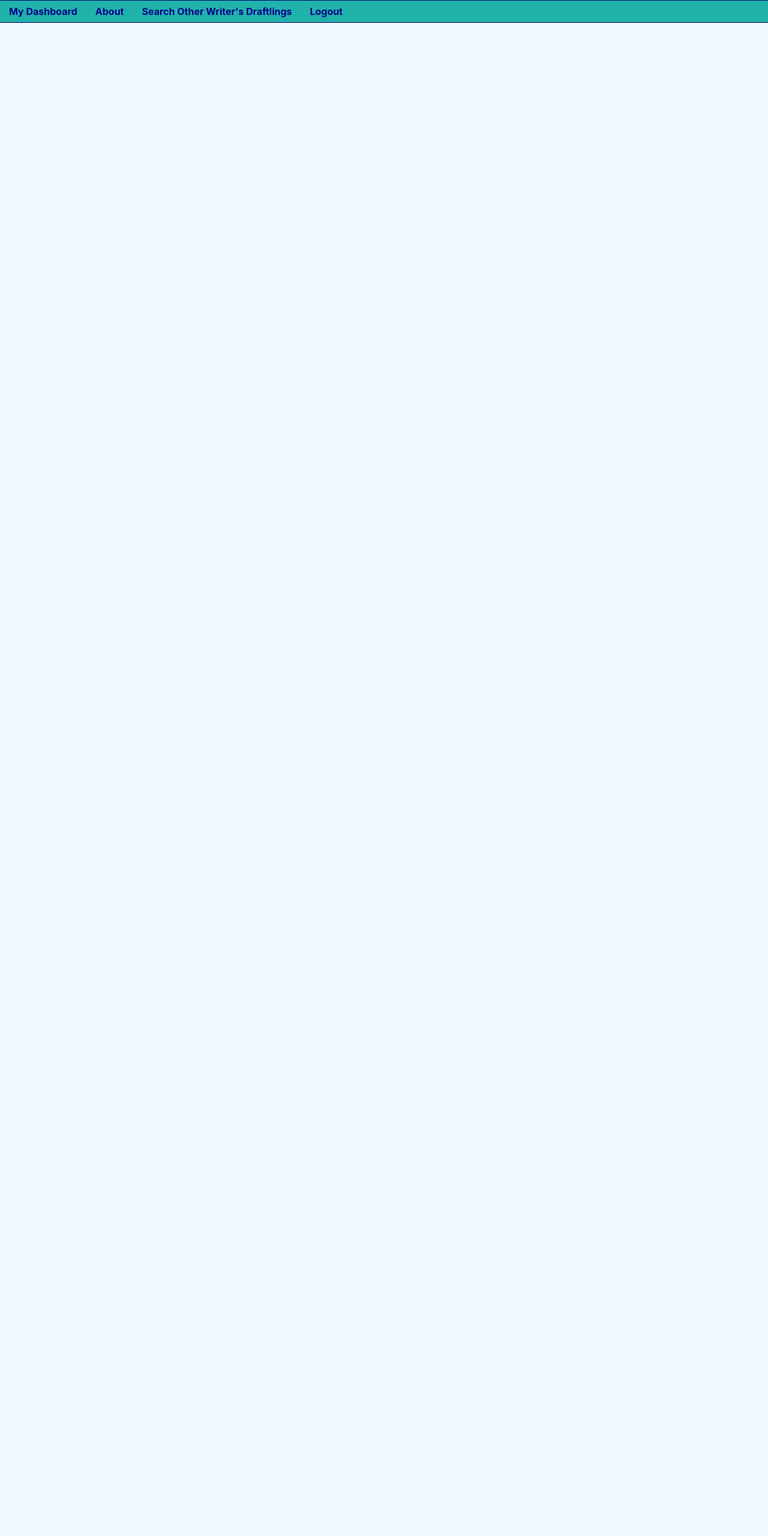
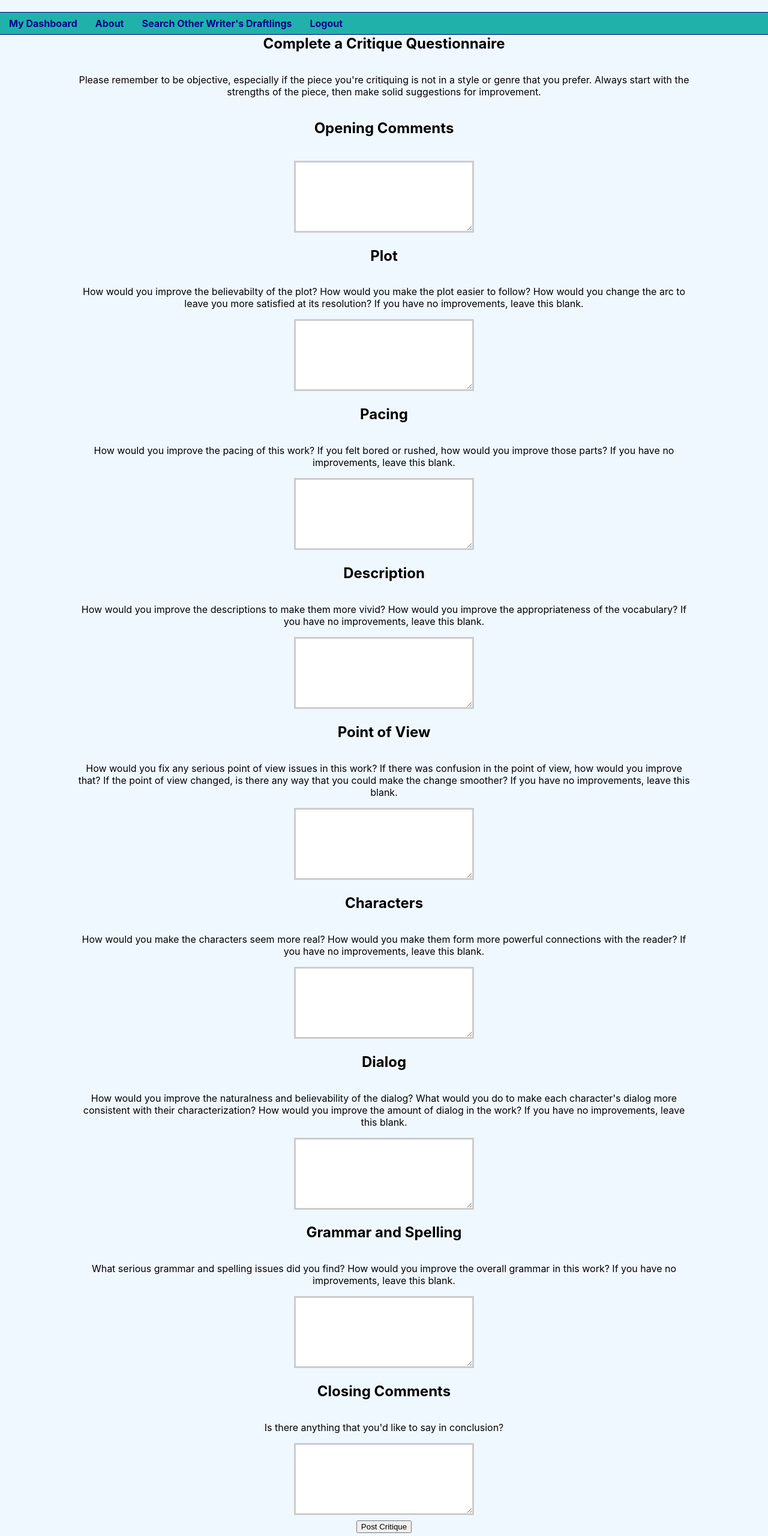
Before and after one commit to amrvitale/draftling-capstone, a React (Create React App) app: page /posttemplatecritique in a window 1280 px wide. Shown: the whole page at 60% size. Before the commit the page ends 800 px from the top, so only its background shows below. Built offline with nearby package versions, Linux system fonts and the light colour scheme.

Commit message:
fleshed out critique components

```diff
--- a/src/App.js
+++ b/src/App.js
@@ -12,6 +12,8 @@ import MyDraftlings from './components/mydraftlings/MyDraftlings';
 import SearchResults from './components/searchResults/SearchResults';
 import Read from './components/read/Read';
 import Edit from './components/edit/Edit';
+import CritiqueTemplate from './components/critiquetemplate/CritiqueTemplate';
+import CritiqueFreeform from './components/critiquefreeform/CritiqueFreeform';
 
 function App() {
   return (
@@ -27,6 +29,8 @@ function App() {
       <Route path ='/about' component={About} />
       <Route path= '/read' component={Read} />
       <Route path='/edit' component={Edit} />
+      <Route path='/postfreeformcritique' component={CritiqueFreeform} />
+      <Route path='/posttemplatecritique' component={CritiqueTemplate} />
     </div>
   );
 }
--- /dev/null
+++ b/src/components/critiquefreeform/CritiqueFreeform.css
@@ -0,0 +1,6 @@
+textarea {
+    width: 300px;
+	height: 120px;
+	border: 3px solid #cccccc;
+	padding: 5px;
+}
--- /dev/null
+++ b/src/components/critiquefreeform/CritiqueFreeform.js
@@ -0,0 +1,31 @@
+import React from 'react';
+import SearchResults from '../searchResults/SearchResults'
+import Read from '../read/Read';
+import './CritiqueFreeform.css'
+
+class CritiqueFreeform extends React.Component {
+    render() {
+        return (
+            <div className="freeform">
+                <section className="comments">
+                    <h2>Post a Freeform Critique</h2>
+                    <p>Please remember to be objective, especially if the piece you're critiquing is not in a style or genre that you prefer. Always start with the strengths of the piece, then make solid suggestions for improvement.</p>
+                    <h2>Opening Comments</h2>
+                    <textarea>
+
+                    </textarea>
+
+                    <h2>Freeform Critique</h2>
+                    <textarea>
+
+                    </textarea>
+
+                    <br/>
+                    <input type="submit" value="Post Critique"></input>
+                </section>
+            </div>
+        );
+    }
+}
+
+export default CritiqueFreeform;
--- /dev/null
+++ b/src/components/critiquetemplate/CritiqueTemplate.css
@@ -0,0 +1,6 @@
+textarea {
+    width: 300px;
+	height: 120px;
+	border: 3px solid #cccccc;
+	padding: 5px;
+}
--- /dev/null
+++ b/src/components/critiquetemplate/CritiqueTemplate.js
@@ -0,0 +1,75 @@
+import React from 'react';
+import SearchResults from '../searchResults/SearchResults'
+import Read from '../read/Read';
+import './CritiqueTemplate.css'
+
+class CritiqueTemplate extends React.Component {
+    render() {
+        return (
+            <div className="freeform">
+                <section className="comments">
+                    <h2>Complete a Critique Questionnaire</h2>
+                    <p>Please remember to be objective, especially if the piece you're critiquing is not in a style or genre that you prefer. Always start with the strengths of the piece, then make solid suggestions for improvement.</p>
+                    <h2>Opening Comments</h2>
+                    <br />
+                    <textarea>
+
+                    </textarea>
+
+                    <h2>Plot</h2>
+                    <p>How would you improve the believabilty of the plot? How would you make the plot easier to follow? How would you change the arc to leave you more satisfied at its resolution? If you have no improvements, leave this blank.</p>
+                    <br />
+                    <textarea>
+                    </textarea>
+
+                    <h2>Pacing</h2>
+                    <p>How would you improve the pacing of this work? If you felt bored or rushed, how would you improve those parts? If you have no improvements, leave this blank.</p>
+                    <br />
+                    <textarea>
+                    </textarea>
+
+                    <h2>Description</h2>
+                    <p>How would you improve the descriptions to make them more vivid? How would you improve the appropriateness of the vocabulary? If you have no improvements, leave this blank.</p>
+                    <br />
+                    <textarea>
+                    </textarea>
+
+                    <h2>Point of View</h2>
+                    <p>How would you fix any serious point of view issues in this work? If there was confusion in the point of view, how would you improve that? If the point of view changed, is there any way that you could make the change smoother? If you have no improvements, leave this blank.</p>
+                    <br />
+                    <textarea>
+                    </textarea>
+
+                    <h2>Characters</h2>
+                    <p>How would you make the characters seem more real? How would you make them form more powerful connections with the reader? If you have no improvements, leave this blank.</p>
+                    <br />
+                    <textarea>
+                    </textarea>
+
+                    <h2>Dialog</h2>
+                    <p>How would you improve the naturalness and believability of the dialog? What would you do to make each character's dialog more consistent with their characterization? How would you improve the amount of dialog in the work? If you have no improvements, leave this blank.</p>
+                    <br />
+                    <textarea>
+                    </textarea>
+
+                    <h2>Grammar and Spelling</h2>
+                    <p>What serious grammar and spelling issues did you find? How would you improve the overall grammar in this work? If you have no improvements, leave this blank.</p>
+                    <br />
+                    <textarea>
+                    </textarea>
+
+                    <h2>Closing Comments</h2>
+                    <p>Is there anything that you'd like to say in conclusion?</p>
+                    <br />
+                    <textarea>
+                    </textarea>
+
+                    <br/>
+                    <input type="submit" value="Post Critique"></input>
+                </section>
+            </div>
+        );
+    }
+}
+
+export default CritiqueTemplate;
--- a/src/components/read/Read.js
+++ b/src/components/read/Read.js
@@ -1,4 +1,5 @@
 import React from 'react';
+import { Link } from 'react-router-dom'
 
 class Read extends React.Component {
     render() {
@@ -6,6 +7,13 @@ class Read extends React.Component {
             <div className="readOnlyDraftlings">
                 <section class="placeholderForSelectedDraftling">
                   <p>Placeholder for read only version of selected Draftling...</p>
+                  <Link to='/postfreeformcritique'>
+                        <button type="submit">Write a freeform critique</button>
+                  </Link>
+
+                  <Link to='/posttemplatecritique'>
+                        <button type="submit">Write a templated critique</button>
+                  </Link>
                 </section>
 
             </div>
@@ -13,3 +21,5 @@ class Read extends React.Component {
     }
 }
 export default Read;
+
+//make it toggle one or the other and pop open the critique option
--- a/src/components/searchResults/SearchResults.js
+++ b/src/components/searchResults/SearchResults.js
@@ -7,6 +7,9 @@ class SearchResults extends React.Component {
             <div className="searchResults">
                 <h1>Search Results</h1>
                 <section className="resultsPlaceholder">
+                <Link to='/read'>
+                    <button type="submit">Read</button>
+                </Link>
 
                 </section>
 
@@ -19,3 +22,5 @@ class SearchResults extends React.Component {
 }
 
 export default SearchResults;
+
+//except read link will take you to id of story yes?
--- a/src/components/signup/Signup.js
+++ b/src/components/signup/Signup.js
@@ -2,7 +2,7 @@ import React, {Component} from 'react';
 import './Signup.css';
 import { Link } from 'react-router-dom';
 
-class LoginSignUp extends React.Component {
+class Signup extends React.Component {
     render() {
         const loginStyle = {
             fontWeight: 'bold',
@@ -66,4 +66,4 @@ class LoginSignUp extends React.Component {
         );
     }
 }
-export default LoginSignUp;
+export default Signup;
```
